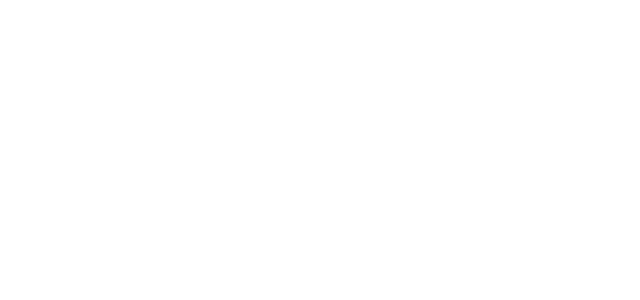
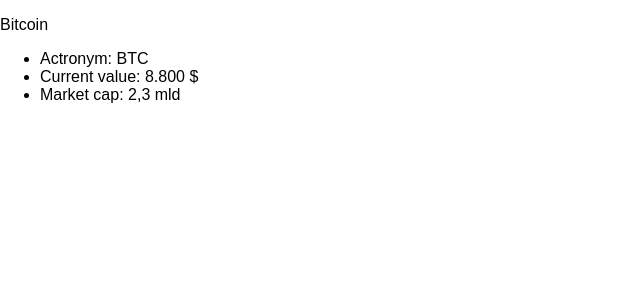
Before and after one commit to mkczarkowski/crypto-tracker, a React (Create React App) app: page / in a window 1280 px wide. Shown: the top 300 px of the page, without its empty margins (0-640 px from the left). Built offline with nearby package versions, Linux system fonts and the light colour scheme.

Commit message:
Create Coin component prototype

```diff
--- a/src/components/CoinList/Coin/Coin.js
+++ b/src/components/CoinList/Coin/Coin.js
@@ -0,0 +1,16 @@
+import React from "react";
+
+const Coin = () => {
+  return (
+    <div>
+      <p>Bitcoin</p>
+      <ul>
+        <li className="curreny-acronym">Actronym: BTC</li>
+        <li className="currency-value">Current value: 8.800 $</li>
+        <li className="currency-cap">Market cap: 2,3 mld</li>
+      </ul>
+    </div>
+  );
+};
+
+export default Coin;
--- a/src/containers/App.css
+++ /dev/null
@@ -1,28 +0,0 @@
-.App {
-  text-align: center;
-}
-
-.App-logo {
-  animation: App-logo-spin infinite 20s linear;
-  height: 80px;
-}
-
-.App-header {
-  background-color: #222;
-  height: 150px;
-  padding: 20px;
-  color: white;
-}
-
-.App-title {
-  font-size: 1.5em;
-}
-
-.App-intro {
-  font-size: large;
-}
-
-@keyframes App-logo-spin {
-  from { transform: rotate(0deg); }
-  to { transform: rotate(360deg); }
-}
--- a/src/containers/App.js
+++ b/src/containers/App.js
@@ -1,11 +1,12 @@
-import React, { Component } from 'react';
-import './App.css';
+import React, { Component } from "react";
+
+import Coin from "../components/CoinList/Coin/Coin";
 
 class App extends Component {
   render() {
     return (
       <div className="App">
-
+        <Coin />
       </div>
     );
   }
```
